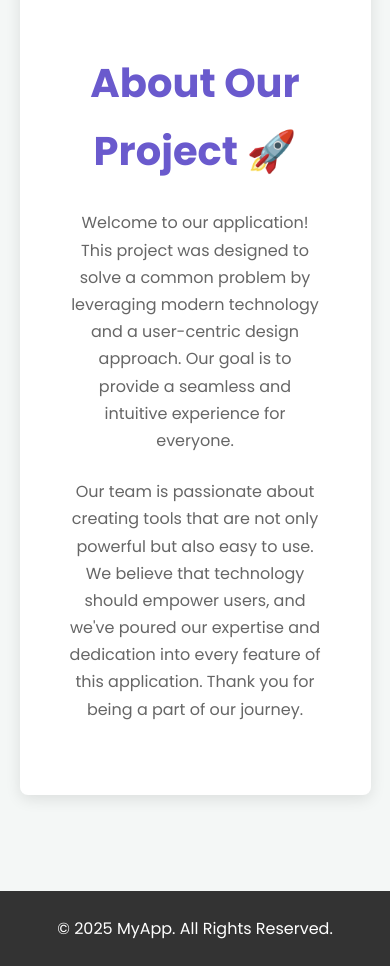
After one commit to TanmayDawande/quizgenai-app, a Django app: page /description in a window 390 px wide. The commit adds this page. Shown: the part 310-1276 px from the top of the page. Run offline with Django 5.2, Linux system fonts and the light colour scheme; tables that the repository leaves empty hold one stand-in row (values such as "Sample post").

Commit message:
fixed some errors

```diff
--- a/hello/hello/settings.py
+++ b/hello/hello/settings.py
@@ -125,7 +125,5 @@ DEFAULT_AUTO_FIELD = 'django.db.models.BigAutoField'
 #added manually
 
 STATICFILES_DIRS = [
-
-    os.path.join(BASE_DIR, "static"),
-    '/var/www/static/'
+    os.path.join(BASE_DIR, 'static')
 ]
--- a/hello/home/urls.py
+++ b/hello/home/urls.py
@@ -4,4 +4,5 @@ from home import views
 urlpatterns = [
     path("", views.index, name="home"),
     path("about", views.about, name="about"),
+    path("description", views.description, name = "description")
 ]
--- a/hello/home/views.py
+++ b/hello/home/views.py
@@ -5,3 +5,5 @@ def index(requests):
     # return HttpResponse("This is a homepage")
 def about(requests):
     return HttpResponse("This is made by tanmay")
+def description(requests):
+    return render(requests, 'description.html')
--- /dev/null
+++ b/hello/static/description.css
@@ -0,0 +1,140 @@
+:root {
+    --primary-color: #6a5acd; /* SlateBlue */
+    --secondary-color: #f4f7f6;
+    --text-color: #333;
+    --light-text-color: #666;
+    --bg-color: #ffffff;
+    --border-radius: 8px;
+    --shadow: 0 4px 15px rgba(0, 0, 0, 0.1);
+}
+
+* {
+    box-sizing: border-box;
+    margin: 0;
+    padding: 0;
+}
+
+body {
+    font-family: 'Poppins', sans-serif;
+    background-color: var(--secondary-color);
+    color: var(--text-color);
+    line-height: 1.7;
+}
+
+.container {
+    width: 90%;
+    max-width: 1100px;
+    margin: 0 auto;
+}
+
+/* Navbar Styling */
+.navbar {
+    background-color: var(--bg-color);
+    padding: 1rem 0;
+    box-shadow: var(--shadow);
+    position: sticky;
+    top: 0;
+    z-index: 100;
+}
+
+.navbar .container {
+    display: flex;
+    justify-content: space-between;
+    align-items: center;
+}
+
+.navbar-brand {
+    font-weight: 700;
+    font-size: 1.5rem;
+    color: var(--primary-color);
+    text-decoration: none;
+}
+
+.navbar-nav a {
+    color: var(--text-color);
+    text-decoration: none;
+    margin-left: 1.5rem;
+    font-weight: 600;
+    transition: color 0.3s ease;
+}
+
+.navbar-nav a:hover, .navbar-nav a.active {
+    color: var(--primary-color);
+}
+
+/* Main Content Styling */
+.main-content {
+    padding: 4rem 0;
+}
+
+.description-wrapper {
+    display: grid;
+    grid-template-columns: 1fr 1fr;
+    gap: 3rem;
+    align-items: center;
+    background-color: var(--bg-color);
+    padding: 3rem;
+    border-radius: var(--border-radius);
+    box-shadow: var(--shadow);
+}
+
+.text-content h1 {
+    font-size: 2.5rem;
+    color: var(--primary-color);
+    margin-bottom: 1.5rem;
+}
+
+.text-content p {
+    color: var(--light-text-color);
+    margin-bottom: 1.5rem;
+}
+
+.image-content img {
+    width: 100%;
+    height: auto;
+    border-radius: var(--border-radius);
+    object-fit: cover;
+}
+
+.cta-button {
+    display: inline-block;
+    background-color: var(--primary-color);
+    color: #fff;
+    padding: 0.8rem 2rem;
+    border-radius: var(--border-radius);
+    text-decoration: none;
+    font-weight: 600;
+    transition: background-color 0.3s ease;
+    margin-top: 1rem;
+}
+
+.cta-button:hover {
+    background-color: #5a4ab9;
+}
+
+/* Footer Styling */
+.footer {
+    background-color: #333;
+    color: #fff;
+    text-align: center;
+    padding: 1.5rem 0;
+    margin-top: 2rem;
+}
+
+/* Responsive Design */
+@media (max-width: 768px) {
+    .description-wrapper {
+        grid-template-columns: 1fr;
+        text-align: center;
+    }
+
+    .image-content {
+        /* Reorder image to be on top on mobile */
+        order: -1;
+    }
+
+    .navbar .container {
+        flex-direction: column;
+        gap: 1rem;
+    }
+}
--- /dev/null
+++ b/hello/templates/description.html
@@ -0,0 +1,44 @@
+{% load static %}
+
+<!DOCTYPE html>
+<html lang="en">
+<head>
+    <meta charset="UTF-8">
+    <meta name="viewport" content="width=device-width, initial-scale=1.0">
+    <title>Description Page</title>
+
+    <link rel="stylesheet" href="{% static 'description.css' %}">
+
+    <link rel="preconnect" href="https://fonts.googleapis.com">
+    <link rel="preconnect" href="https://fonts.gstatic.com" crossorigin>
+    <link href="https://fonts.googleapis.com/css2?family=Poppins:wght@400;600;700&display=swap" rel="stylesheet">
+</head>
+<body>
+
+    <main class="main-content">
+        <div class="container">
+            <div class="description-wrapper">
+                <div class="text-content">
+                    <h1>About Our Project 🚀</h1>
+                    <p>
+                        Welcome to our application! This project was designed to solve a common problem by leveraging modern technology and a user-centric design approach. Our goal is to provide a seamless and intuitive experience for everyone.
+                    </p>
+                    <p>
+                        Our team is passionate about creating tools that are not only powerful but also easy to use. We believe that technology should empower users, and we've poured our expertise and dedication into every feature of this application. Thank you for being a part of our journey.
+                    </p>
+                </div>
+                <div class="image-content">
+                    <img src="https://images.unsplash.com/photo-1557804506-669a67965ba0?q=80&w=1974&auto=format&fit=crop" alt="Team working on a project">
+                </div>
+            </div>
+        </div>
+    </main>
+
+    <footer class="footer">
+        <div class="container">
+            <p>&copy; 2025 MyApp. All Rights Reserved.</p>
+        </div>
+    </footer>
+
+</body>
+</html>
--- a/hello/templates/index.html
+++ b/hello/templates/index.html
@@ -1,5 +1,4 @@
 {% load static %}
-
 <!DOCTYPE html>
 <html lang="en">
 <head>
@@ -23,8 +22,8 @@
             <nav class="sidebar-nav">
                 <ul>
                     <li class="active"><a href="#">New Quiz</a></li>
-                    <li><a href="#">My Quizzes</a></li>
-                    <li><a href="#">History</a></li>
+                    <li><a href="/description">Description</a></li>
+                    <li><a href="#">Wiki</a></li>
                     <li><a href="#">Profile</a></li>
                     <li><a href="#">Settings</a></li>
                     <li><a href="#">Contact</a></li>
```
Also changed, not shown: hello/db.sqlite3.
